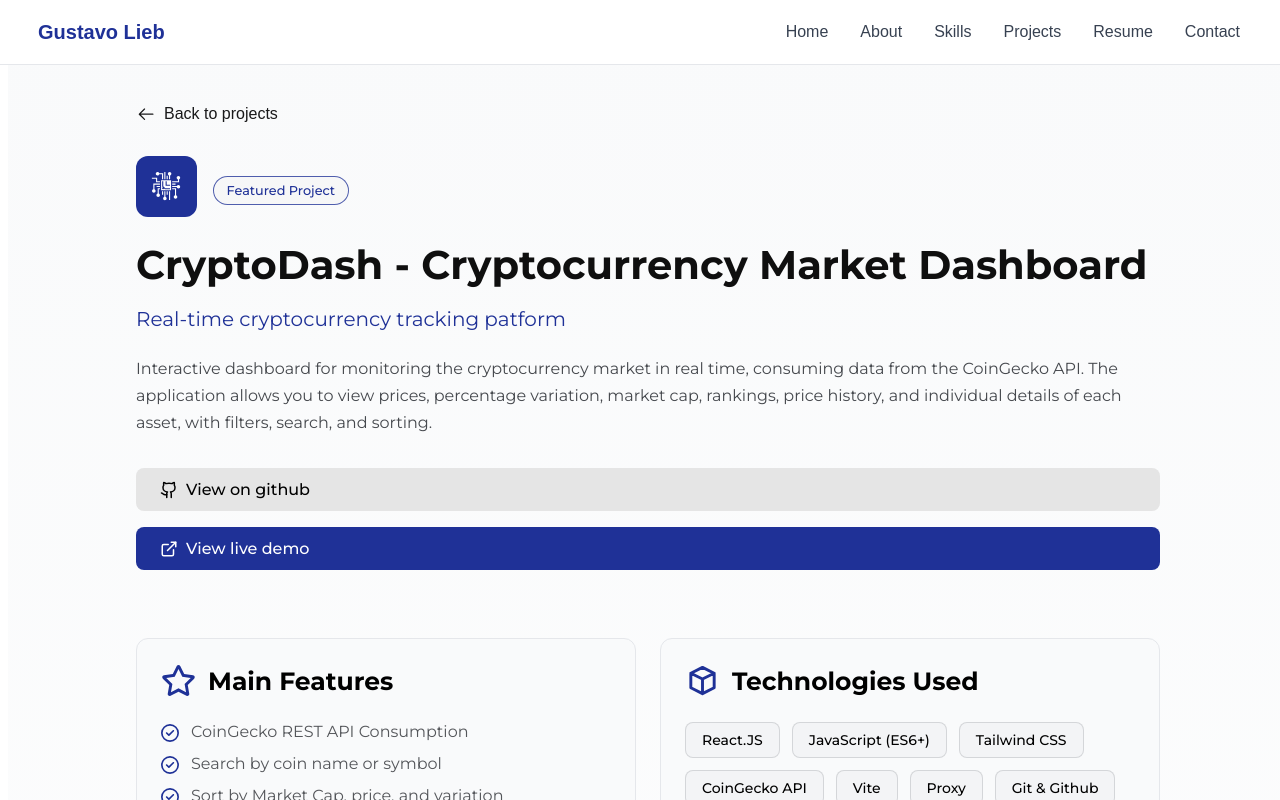
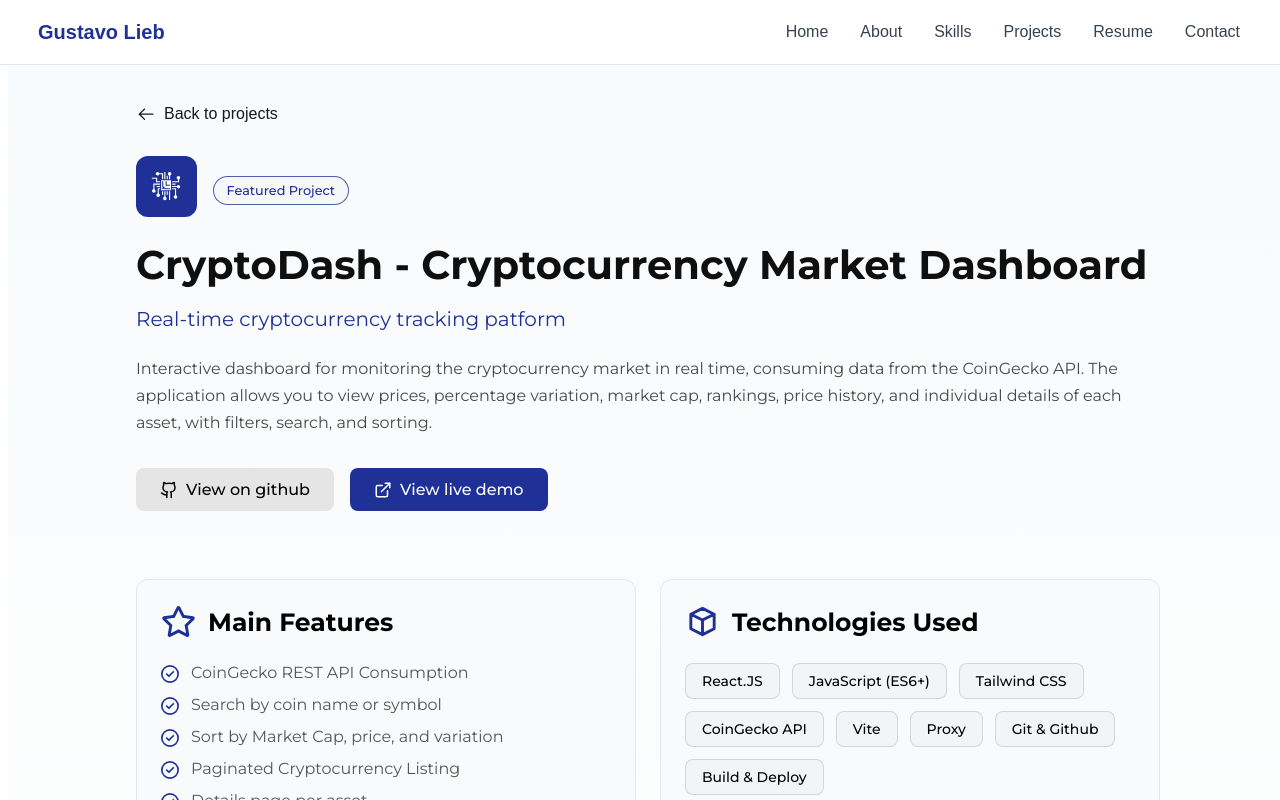
Before and after one commit to Lieberr/Portfolio-Gustavo-Lieb, a React (Vite) app in the folder portfolio-gustavo/: page /projects/1 in a window 1280 px wide. Shown: the top 800 px of the page. Built offline with nearby package versions, Linux system fonts and the light colour scheme.

Commit message:
Responsividade para desktop v1

```diff
--- a/portfolio-gustavo/src/styles/ProjectDetails.module.css
+++ b/portfolio-gustavo/src/styles/ProjectDetails.module.css
@@ -146,6 +146,8 @@
   text-decoration: none;
   transition: all 0.3s ease;
   cursor: pointer;
+  width: auto;
+  max-width: none;
 }
 
 
@@ -357,9 +359,3 @@
     box-sizing: border-box;
   }
 }
-
-.action_buttons a {
-  width: 100%;
-  max-width: 100%;
-  box-sizing: border-box;
-}
```
